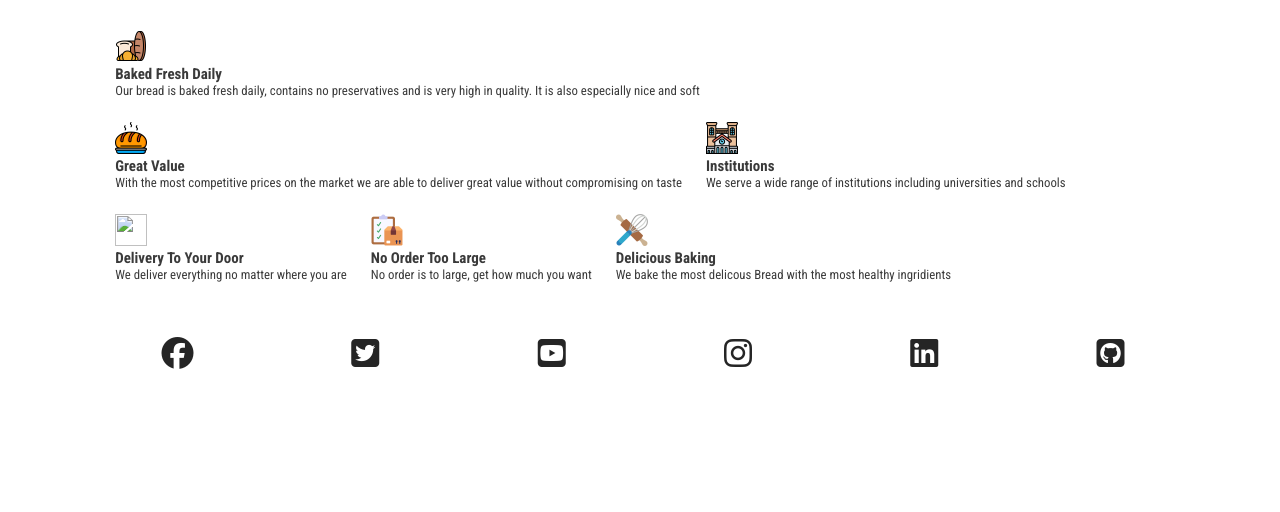
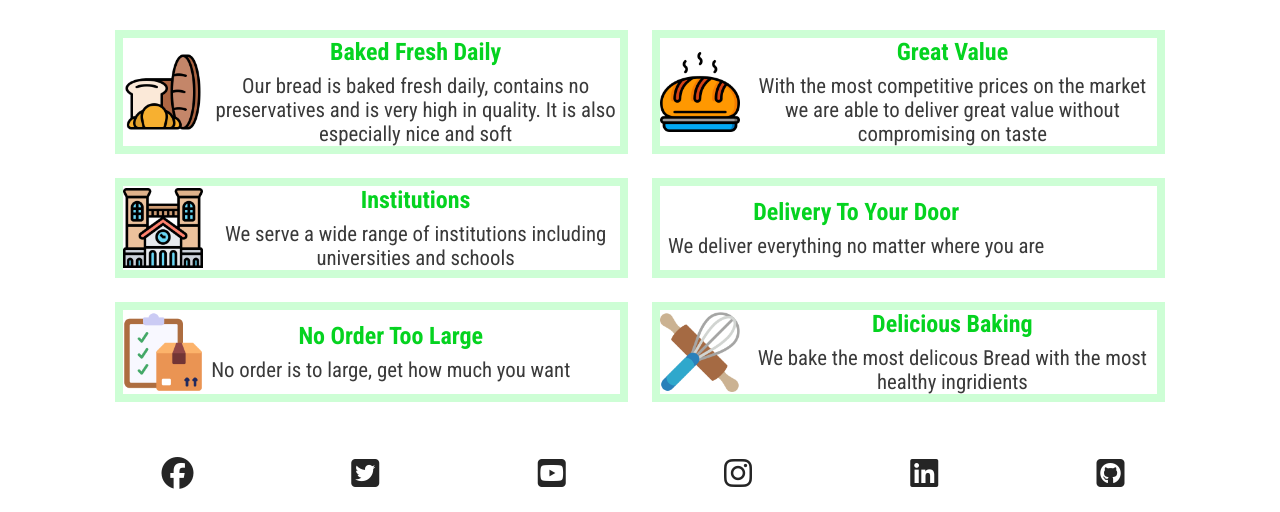
Before and after one commit to Novak030/First-Project, a plain HTML site: page index.html in a window 1280 px wide. Shown: the part 887-1399 px from the top of the page. Before the commit the page ends 1279 px from the top, so only its background shows below. Drawn offline with Linux system fonts and the light colour scheme.

Commit message:
styled the icons about sections

```diff
--- a/assets/css/style.css
+++ b/assets/css/style.css
@@ -174,11 +174,30 @@ main {
     padding-bottom: 2rem;
 }
 
-.icons img{
-    height: 32px;
-    width: 32px;
+.icons-container .icons {
+    border: 0.5rem solid rgba(6, 250, 46, .2);
+    display: flex;
+    align-items: center;
+    flex: 1 1 25rem;
+    text-align: center;
 }
 
+.icons-container .icons img{
+    height: 5rem;
+    margin-right: 0.5rem;
+}
+
+.icons-container .icons h3 {
+    color: #05d320;
+    padding-bottom: .5rem;
+    font-size: 1.5rem;
+}
+
+.icons-container .icons span {
+    padding-bottom: .5rem;
+    font-size: 1.3rem;
+
+}
 
 /* Form */
 #signup {
```
Also changed, not shown: index.html (+1 -2 lines).
